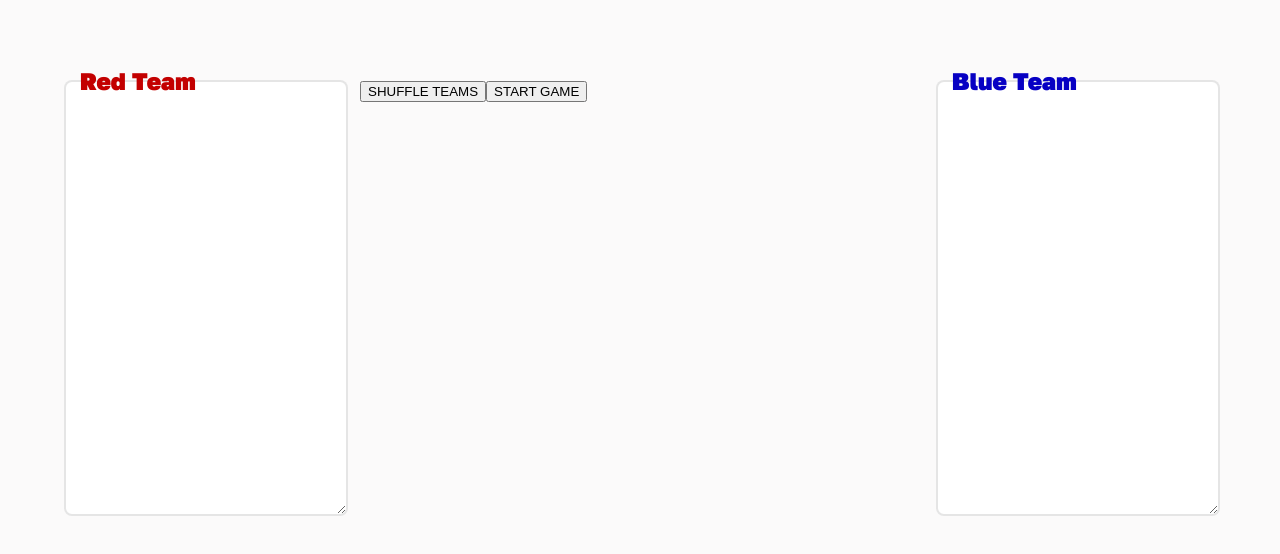
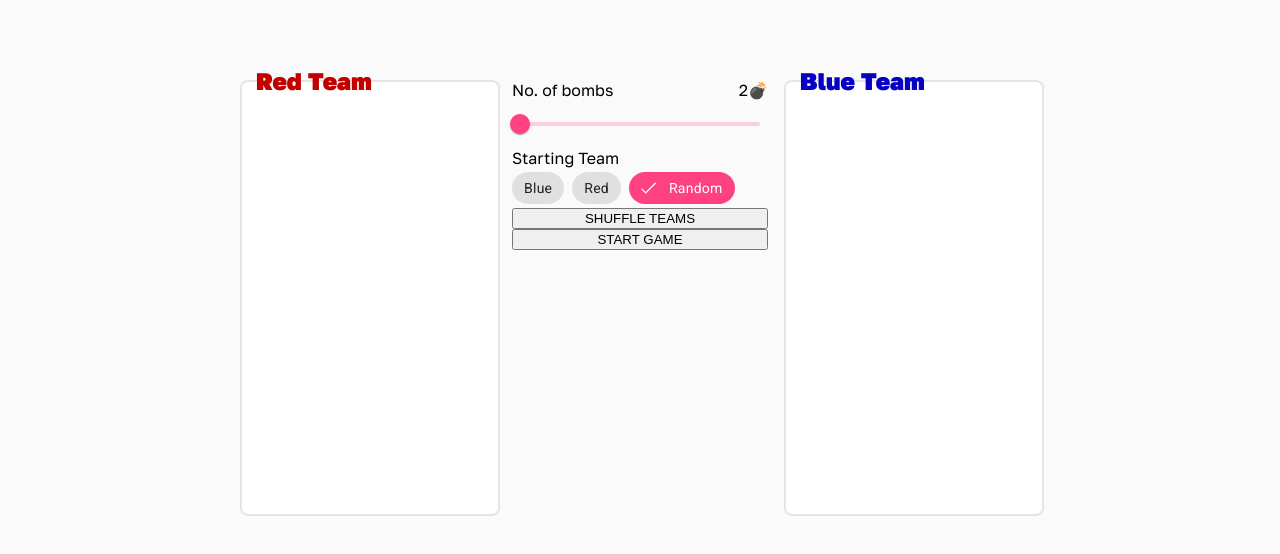
Before and after one commit to ariqfraser/codenames-clone, an Angular app: page /lobby in a window 1280 px wide. Shown: the top 554 px of the page. Built offline with nearby package versions, Linux system fonts and the light colour scheme.

Commit message:
user settings

```diff
--- a/angular.json
+++ b/angular.json
@@ -30,6 +30,7 @@
               "src/assets"
             ],
             "styles": [
+              "@angular/material/prebuilt-themes/indigo-pink.css",
               "src/styles.scss"
             ],
             "scripts": []
@@ -93,6 +94,7 @@
               "src/assets"
             ],
             "styles": [
+              "@angular/material/prebuilt-themes/indigo-pink.css",
               "src/styles.scss"
             ],
             "scripts": []
--- a/package.json
+++ b/package.json
@@ -12,10 +12,12 @@
   "private": true,
   "dependencies": {
     "@angular/animations": "^15.2.0",
+    "@angular/cdk": "^15.2.2",
     "@angular/common": "^15.2.0",
     "@angular/compiler": "^15.2.0",
     "@angular/core": "^15.2.0",
     "@angular/forms": "^15.2.0",
+    "@angular/material": "^15.2.2",
     "@angular/platform-browser": "^15.2.0",
     "@angular/platform-browser-dynamic": "^15.2.0",
     "@angular/router": "^15.2.0",
--- a/src/app/pages/lobby/lobby.component.html
+++ b/src/app/pages/lobby/lobby.component.html
@@ -4,7 +4,18 @@
     <textarea #redTeamRef></textarea>
   </div>
   <div class="setting-wrapper">
-      <button (click)="shuffle()">SHUFFLE TEAMS</button>
+      <div class="bomb-setting"><span>No. of bombs</span><span>{{ bombCount }}💣</span></div>
+
+    <mat-slider min="2" max="16" step="2" color="accent">
+      <input matSliderThumb (valueChange)="setBombCount($event)" [(ngModel)]="bombCount"/>
+    </mat-slider>
+    <span>Starting Team</span>
+    <mat-chip-listbox aria-label="Starting Team Selection">
+      <mat-chip-option>Blue</mat-chip-option>
+      <mat-chip-option color="warn">Red</mat-chip-option>
+      <mat-chip-option color="accent" selected>Random</mat-chip-option>
+    </mat-chip-listbox>
+    <button (click)="shuffle()">SHUFFLE TEAMS</button>
     <button class="play" (click)="start()">START GAME</button>
   </div>
   <div class="team-wrapper">
--- a/src/app/pages/lobby/lobby.component.scss
+++ b/src/app/pages/lobby/lobby.component.scss
@@ -1,10 +1,10 @@
 .page-wrapper {
     margin-top: 10vh;
-    width: min(1200px, 90%);
+    width: min(800px, 90%);
     margin-inline: auto;
     border: 10px red;
     display: grid;
-    grid-template-columns: 1fr 2fr 1fr;
+    grid-template-columns: 1fr 1fr 1fr;
     gap: 1rem;
 }
 
@@ -34,7 +34,22 @@
         min-height: 400px;
         border: 2px solid rgba(0, 0, 0, 0.1);
         border-radius: 8px;
-
+        resize: none;
         padding: 1rem;
     }
 }
+
+.setting-wrapper {
+    display: flex;
+    flex-direction: column;
+}
+
+.bomb-setting {
+    display: flex;
+    span:first-of-type {
+        margin-right: auto;
+    }
+        mat-chip-listbox {
+
+        }
+}
--- a/src/app/pages/lobby/lobby.component.ts
+++ b/src/app/pages/lobby/lobby.component.ts
@@ -17,6 +17,8 @@ export class LobbyComponent implements AfterViewInit {
 
   @ViewChild('redTeamRef') redTeamRef!: ElementRef<HTMLTextAreaElement>;
   @ViewChild('blueTeamRef') blueTeamRef!: ElementRef<HTMLTextAreaElement>;
+
+  bombCount: number = this.gs.bombCount;
 
   ngAfterViewInit() {
     this.loadTeams();
@@ -45,4 +47,8 @@ export class LobbyComponent implements AfterViewInit {
     this.gs.startGame();
     this.router.navigate(['/play']);
   }
+
+  setBombCount($event: number) {
+    this.gs.bombCount = this.bombCount;
+  }
 }
--- a/src/app/services/game-manager.service.ts
+++ b/src/app/services/game-manager.service.ts
@@ -7,13 +7,14 @@ import { Injectable } from '@angular/core';
 export class GameManagerService {
   constructor() {}
 
-  bombCount: number = 3;
+  bombCount: number = 2;
   playWords: string[] = [];
   answers: CardAnswer[] = [];
 
+  startingTeam: CardAnswer.BLUE | CardAnswer.RED = CardAnswer.BLUE;
+
   private getRandomWords(): void {
     const randomWords: string[] = [];
-
     const indexList: number[] = [];
 
     function getWord() {
@@ -37,7 +38,7 @@ export class GameManagerService {
 
   private shuffleAnswers() {
     this.answers = [];
-    const teamSize = (25 - this.bombCount) / 2;
+    const teamSize = (24 - this.bombCount) / 2;
     for (let i = 0; i < teamSize; i++) {
       this.answers[i] = CardAnswer.BLUE;
       this.answers[i + teamSize] = CardAnswer.RED;
@@ -46,6 +47,7 @@ export class GameManagerService {
     for (let i = 0; i < this.bombCount; i++) {
       this.answers.push(CardAnswer.BOMB);
     }
+    this.answers.push(this.startingTeam);
     console.log(teamSize, this.answers);
 
     const shuffledArray: CardAnswer[] = [...this.answers];
@@ -63,6 +65,15 @@ export class GameManagerService {
   startGame() {
     this.getRandomWords();
     this.shuffleAnswers();
+  }
+
+  setRandomStartingTeam() {
+    const rand = Math.round(Math.random());
+    if (rand) {
+      this.startingTeam = CardAnswer.BLUE;
+      return;
+    }
+    this.startingTeam = CardAnswer.RED;
   }
 
   getAnswers(): void {
--- a/src/app/services/team-manager.service.ts
+++ b/src/app/services/team-manager.service.ts
@@ -35,7 +35,6 @@ export class TeamManagerService {
     this._redTeam = shuffledArray.slice(0, midIndex); // extract the elements before the midpoint
     this._blueTeam = shuffledArray.slice(midIndex); // extract the elements from the midpoint to the end
     this.updateTeams();
-    console.log(this._blueTeam, this._redTeam);
   }
 
   private updateTeams() {
--- a/src/index.html
+++ b/src/index.html
@@ -12,7 +12,10 @@
       href="https://fonts.googleapis.com/css2?family=Golos+Text:wght@400;500;600;700;800;900&display=swap"
       rel="stylesheet"
     />
-  </head>
+      <link rel="preconnect" href="https://fonts.gstatic.com">
+    <link href="https://fonts.googleapis.com/css2?family=Roboto:wght@300;400;500&display=swap" rel="stylesheet">
+    <link href="https://fonts.googleapis.com/icon?family=Material+Icons" rel="stylesheet">
+</head>
   <body>
     <app-root></app-root>
   </body>
--- a/src/styles.scss
+++ b/src/styles.scss
@@ -14,3 +14,13 @@ body {
 h1 {
     color: var(--black);
 }
+
+html,
+body {
+    height: 100%;
+}
+
+body {
+    margin: 0;
+    //  font-family: Roboto, "Helvetica Neue", sans-serif;
+}
```
Also changed, not shown: src/app/app.module.ts (+12 -4 lines), 1 other file (tests, documents, lock files or other folders).
